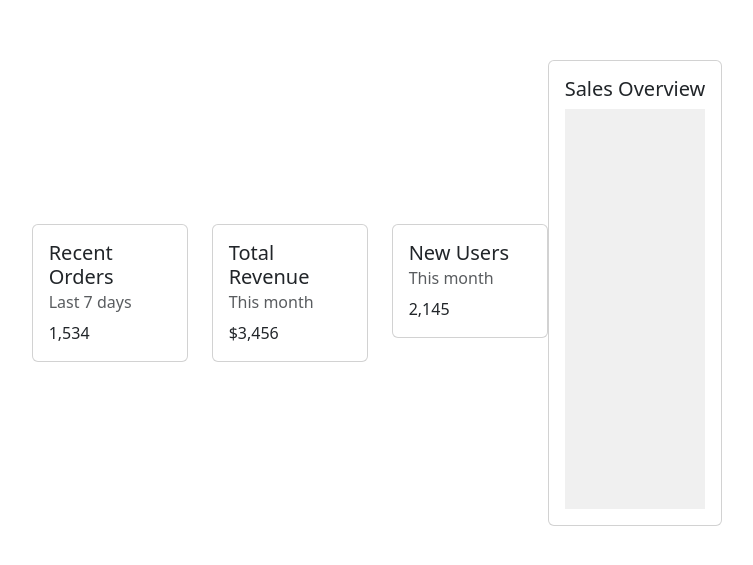
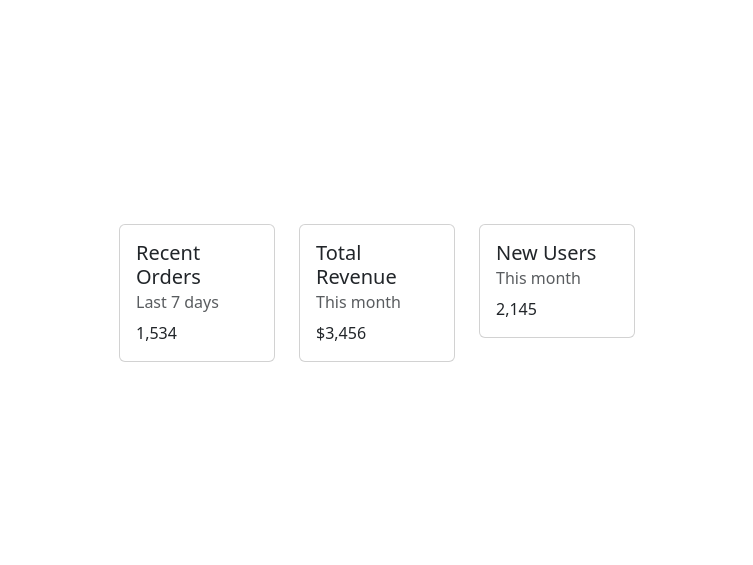
Before and after one commit to mhonatendai/mission-metrics-web, a React (Create React App) app: page /dashboard in a window 1280 px wide. Shown: the part 107-672 px from the top of the page, without its empty margins (263-1016 px from the left). Built offline with nearby package versions, Linux system fonts and the light colour scheme.

Commit message:
WIP Dashboard

```diff
--- a/src/components/Dashboard.jsx
+++ b/src/components/Dashboard.jsx
@@ -35,18 +35,6 @@ const Dashboard = () => {
             </Card>
           </Col>
         </Row>
-        <Row>
-          <Col>
-            {/* Placeholder for a chart */}
-            <Card>
-              <Card.Body>
-                <Card.Title>Sales Overview</Card.Title>
-                {/* You would replace this with a chart library */}
-                <div style={{ height: '400px', backgroundColor: '#f0f0f0' }} />
-              </Card.Body>
-            </Card>
-          </Col>
-        </Row>
       </Container>
     )
 
```
